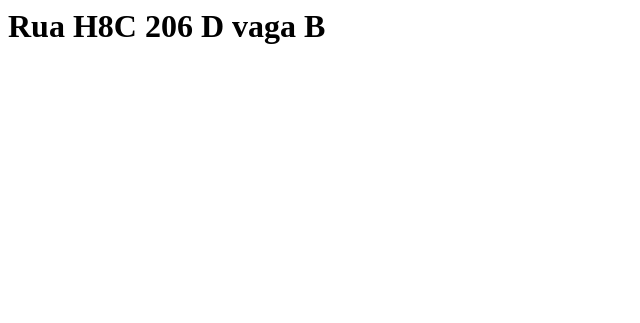
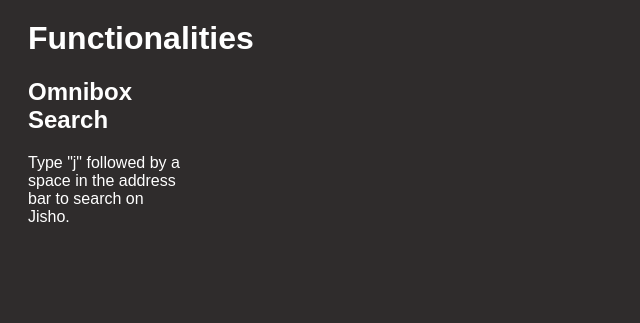
Before and after one commit to marcelo-mlv/browser-extension, a browser extension: page main.html in a window 1280 px wide. Shown: the whole page, without its empty margins (0-640 px from the left). Drawn offline with Linux system fonts and the light colour scheme.

Commit message:
add: functionality displaying at popup file

```diff
--- a/main.html
+++ b/main.html
@@ -1,5 +1,30 @@
 <html>
+  <head>
+    <title>Extension Functionalities</title>
+    <style>
+      body {
+        font-family: Arial, sans-serif;
+        color: #fff;
+        background-color: #2f2c2c;
+        width: 200px;
+        height: 300px;
+        overflow: hidden;
+      }
+      .container {
+        margin: 20px;
+      }
+      .functionality {
+        margin-bottom: 10px;
+      }
+    </style>
+  </head>
   <body>
-    <h1>Rua H8C 206 D vaga B</h1>
+    <div class="container">
+      <h1>Functionalities</h1>
+      <div class="functionality">
+        <h2>Omnibox Search</h2>
+        <p>Type "j" followed by a space in the address bar to search on Jisho.</p>
+      </div>
+    </div>
   </body>
 </html>
```
